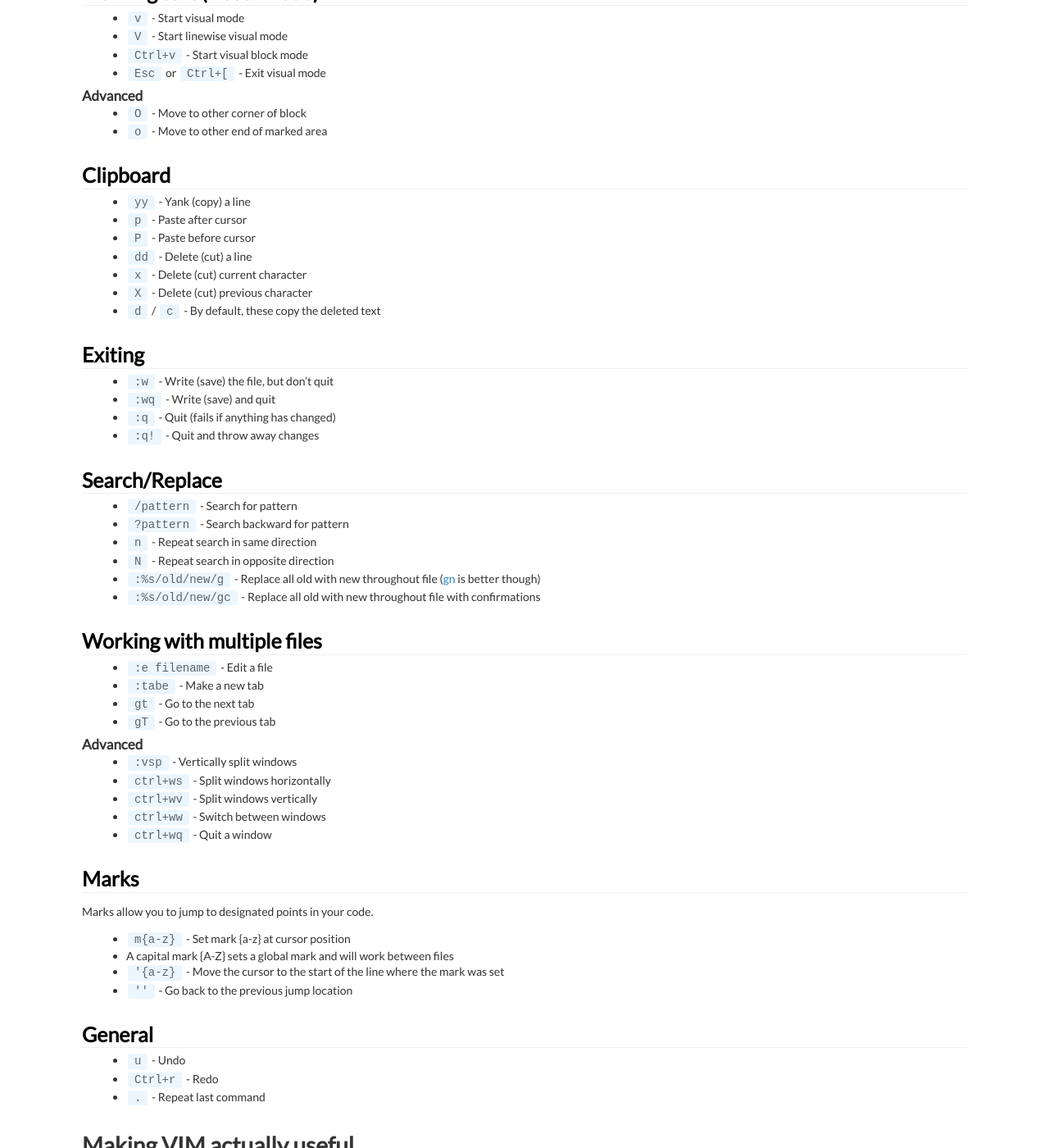
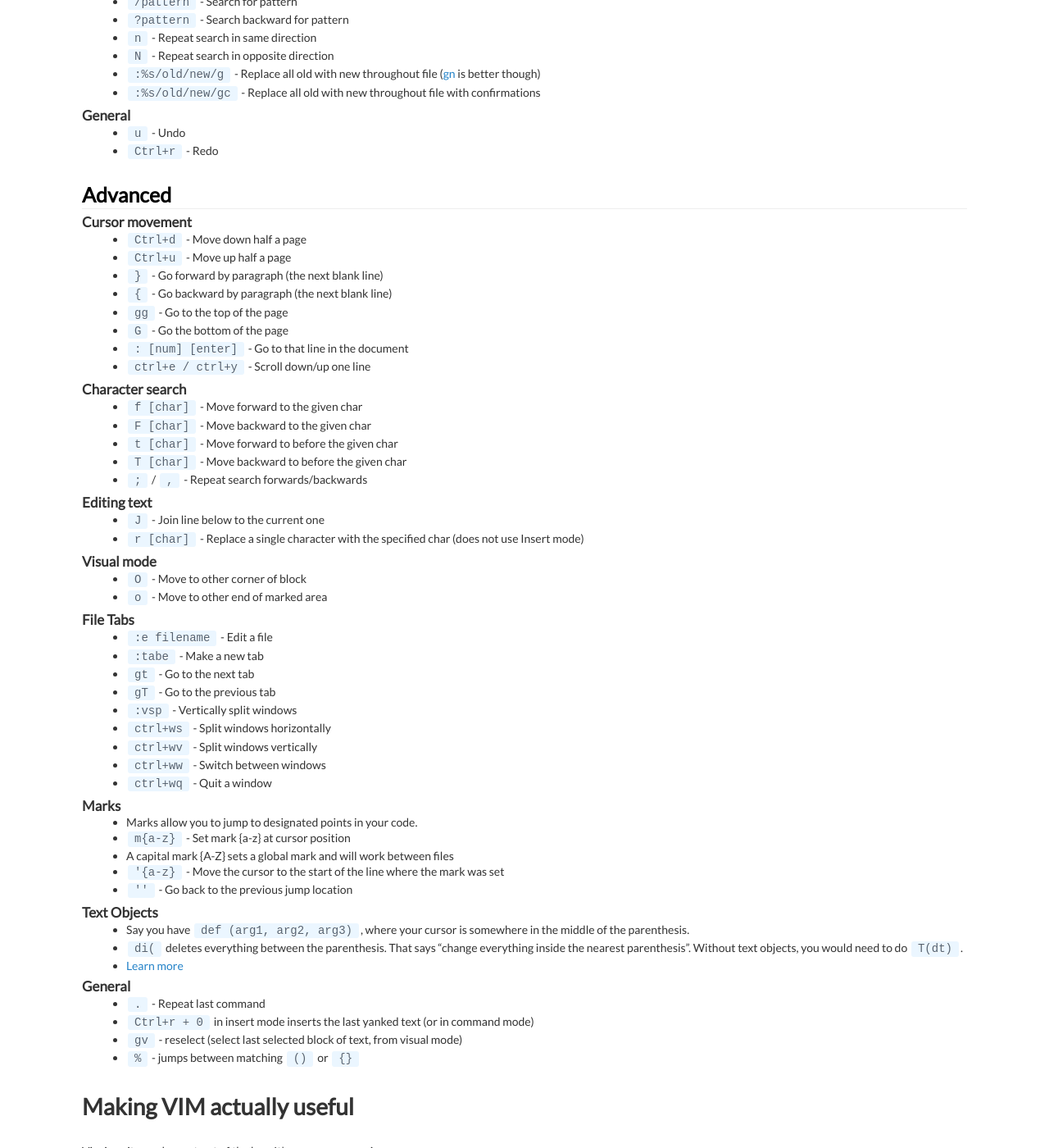
Before and after one commit to theicfire/vimsheet, a Jekyll site: the page built from index.md, in a window 1280 px wide and 1400 px high, scrolled down 1180 px. Shown: the whole window at 82% size. Built offline with Jekyll 4.4.1, drawn with Linux system fonts in a browser that asks for light colours; some of the changed text lies outside the part shown.

Commit message:
Some more cleaning

```diff
--- a/index.md
+++ b/index.md
@@ -17,23 +20,7 @@
 * `0` / `$` - Start/End of line
 * `^` - First non-blank character of line (same as `0w`)
 
-### Advanced
-* `Ctrl+d` - Move down half a page
-* `Ctrl+u` - Move up half a page
-* `}` - Go forward by paragraph (the next blank line)
-* `{` - Go backward by paragraph (the next blank line)
-* `gg` - Go to the top of the page
-* `G` - Go the bottom of the page
-* `: [num] [enter]` - Go to that line in the document
-
-### Character search
-* `f [char]` - Move forward to the given char
-* `F [char]` - Move backward to the given char
-* `t [char]` - Move forward to before the given char
-* `T [char]` - Move backward to before the given char
-* `;` / `,` - Repeat search forwards/backwards
-
-## Editing text
+### Editing text
 * `i` / `a` - Start insert mode at/after cursor
 * `I` / `A` - Start insert mode at the beginning/end of the line
 * `o` / `O` - Add blank line below/above current line
@@ -43,28 +30,22 @@
 * `c` - Delete, then start insert mode
 * `cc` - Delete line, then start insert mode
 
-### Advanced
-* `J` - Join line below to the current one
-* `r  [char]` - Replace a single character with the specified char (does not use Insert mode)
+### Operators
+* Operators also work in Visual Mode
+* `d` - Deletes from the cursor to the movement location
+* `c` - Deletes from the cursor to the movement location, then starts insert mode
+* `y` - Copy from the cursor to the movement location
+* `>` - Indent one level
+* `<` - Unindent one level
+* You can also combine operators with motions. Ex: `d$` deletes from the cursor to the end of the line.
 
-## Operators
-* You can combine operators with motions. Ex: `de` deletes from the cursor to the end of the current word.
-* Operators also work in Visual Mode
-* `d` + `[motion]` - Deletes from the cursor to the movement location
-* `c` + `[motion]` - Deletes from the cursor to the movement location, then starts insert mode
-* `y` + `[motion]` - Copy from the cursor to the movement location
-
-## Marking text (visual mode)
+### Marking text (visual mode)
 * `v` - Start visual mode
 * `V` - Start linewise visual mode
 * `Ctrl+v` - Start visual block mode
 * `Esc` or `Ctrl+[` - Exit visual mode
 
-### Advanced
-* `O` - Move to other corner of block
-* `o` - Move to other end of marked area
-
-## Clipboard
+### Clipboard
 * `yy` - Yank (copy) a line
 * `p` - Paste after cursor
 * `P` - Paste before cursor
@@ -73,13 +54,13 @@
 * `X` - Delete (cut) previous character
 * `d` / `c` - By default, these copy the deleted text
 
-## Exiting
+### Exiting
 * `:w` - Write (save) the file, but don't quit
 * `:wq` - Write (save) and quit
 * `:q` - Quit (fails if anything has changed)
 * `:q!` - Quit and throw away changes
 
-## Search/Replace
+### Search/Replace
 * `/pattern` - Search for pattern
 * `?pattern` - Search backward for pattern
 * `n` - Repeat search in same direction
@@ -87,31 +68,64 @@
 * `:%s/old/new/g` - Replace all old with new throughout file ([gn](http://vimcasts.org/episodes/operating-on-search-matches-using-gn/) is better though)
 * `:%s/old/new/gc` - Replace all old with new throughout file with confirmations
 
-## Working with multiple files
+### General
+* `u` - Undo
+* `Ctrl+r` - Redo
+
+## Advanced
+### Cursor movement
+* `Ctrl+d` - Move down half a page
+* `Ctrl+u` - Move up half a page
+* `}` - Go forward by paragraph (the next blank line)
+* `{` - Go backward by paragraph (the next blank line)
+* `gg` - Go to the top of the page
+* `G` - Go the bottom of the page
+* `: [num] [enter]` - Go to that line in the document
+* `ctrl+e / ctrl+y` - Scroll down/up one line
+
+### Character search
+* `f [char]` - Move forward to the given char
+* `F [char]` - Move backward to the given char
+* `t [char]` - Move forward to before the given char
+* `T [char]` - Move backward to before the given char
+* `;` / `,` - Repeat search forwards/backwards
+
+### Editing text
+* `J` - Join line below to the current one
+* `r  [char]` - Replace a single character with the specified char (does not use Insert mode)
+
+### Visual mode
+* `O` - Move to other corner of block
+* `o` - Move to other end of marked area
+
+### File Tabs
 * `:e filename` - Edit a file
 * `:tabe` - Make a new tab
 * `gt` - Go to the next tab
 * `gT` - Go to the previous tab
-
-### Advanced
 * `:vsp` - Vertically split windows
 * `ctrl+ws` - Split windows horizontally
 * `ctrl+wv` - Split windows vertically
 * `ctrl+ww` - Switch between windows
 * `ctrl+wq` - Quit a window
 
-## Marks
-Marks allow you to jump to designated points in your code.
-
+### Marks
+* Marks allow you to jump to designated points in your code.
 * `m{a-z}` - Set mark {a-z} at cursor position
 * A capital mark {A-Z} sets a global mark and will work between files
 * `'{a-z}` - Move the cursor to the start of the line where the mark was set
 * `''` - Go back to the previous jump location
 
-## General
-* `u` - Undo
-* `Ctrl+r` - Redo
+### Text Objects
+* Say you have `def (arg1, arg2, arg3)`, where your cursor is somewhere in the middle of the parenthesis.
+* `di(` deletes everything between the parenthesis. That says "change everything inside the nearest parenthesis". Without text objects, you would need to do `T(dt)`.
+* [Learn more](http://blog.carbonfive.com/2011/10/17/vim-text-objects-the-definitive-guide/)
+
+### General
 * `.` - Repeat last command
+* `Ctrl+r + 0` in insert mode inserts the last yanked text (or in command mode)
+* `gv` - reselect (select last selected block of text, from visual mode)
+* `%` - jumps between matching `()` or `{}`
 
 # Making VIM actually useful
 Vim is quite unpleasant out of the box. It's an arcane experience:
```
Also changed, not shown: other parts of index.md (+4 -1 lines), advanced.md (+0 -8 lines).
